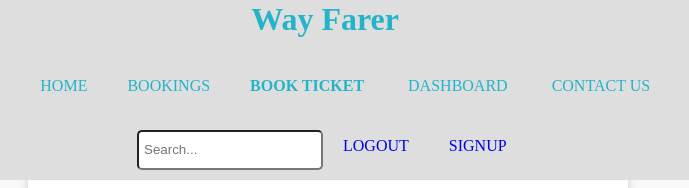
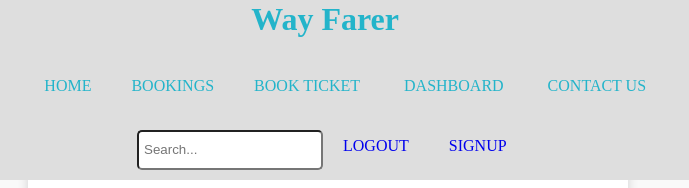
Before and after one commit to Niyonsengaeric/Way-Farer, a website: page UI/pages/spec.html in a window 1280 px wide. Shown: the top 188 px of the page, 312-1001 px from the left. Drawn offline with Linux system fonts and the light colour scheme.

Commit message:
menu-edith

```diff
--- a/UI/pages/spec.html
+++ b/UI/pages/spec.html
@@ -25,7 +25,7 @@
             <a href="bookings.html"></b>Bookings</b></a>
           </li>
           <li>
-            <a href="book.html"><b>Book Ticket</b></a>
+            <a href="book.html">Book Ticket</a>
             <a href="dashboard.html">Dashboard</a>
             <a href="contact.html">Contact Us</a>
           </li>
```
Also changed, not shown: UI/pages/aboutus.html (+1 -1 lines).
